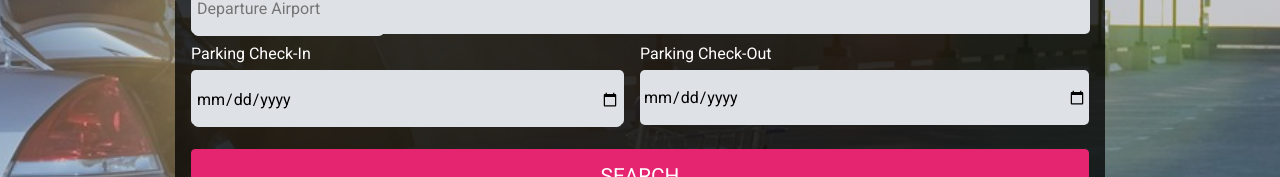
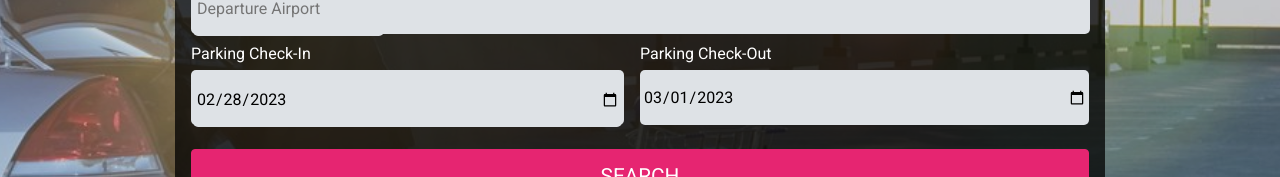
Before and after one commit to Shreyashs98/Airport-project, a React (Create React App) app: page / in a window 1280 px wide. Shown: the part 496-673 px from the top of the page. Built offline with nearby package versions, Linux system fonts and the light colour scheme.

Commit message:
(March 7) Step 5: Date operations using Moment.js

```diff
--- a/src/pages/SearchForm.js
+++ b/src/pages/SearchForm.js
@@ -1,9 +1,13 @@
 import React,{useState} from "react";
+import moment from "moment/moment";
+
+const today = moment().format('YYYY-MM-DD').toString()
+const tomorrow = moment().add(1,'days').format('YYYY-MM-DD').toString()
 
 const SearchForm = () => {
     const[departureAirport,setDepartureAirport ]= useState('');
-    const[parkingCheckIn,setParkingCheckIn ]= useState('');
-    const[parkingCheckOut,setParkingCheckOut ]= useState('');
+    const[parkingCheckIn,setParkingCheckIn ]= useState(today);
+    const[parkingCheckOut,setParkingCheckOut ]= useState(tomorrow);
     const[errors,SetErrors]=useState({
         departureAirport:false,
         parkingCheckIn:false,
@@ -18,7 +22,14 @@ const SearchForm = () => {
         console.log(parkingCheckIn);
         console.log(parkingCheckOut);
 
-        if(departureAirport && parkingCheckIn && parkingCheckOut)
+        if(moment(parkingCheckIn) > moment(parkingCheckOut))
+        {
+            alert("Check In Date can't be greater than Check Out Date")
+            SetErrors((err) => ({ ...err, parkingCheckOut: true }))
+
+        }
+
+       else if(departureAirport && parkingCheckIn && parkingCheckOut)
         {
             alert("Form Submitted")
         }
@@ -36,29 +47,40 @@ const SearchForm = () => {
     const parkingCheckOutHandler =(e) => {
         const {value}=e.target;
             setParkingCheckOut(value);
-        if(e.target.value){
-            SetErrors({
-                ...errors,
-                parkingCheckOut:false
-            })
-        }
+            if(moment(parkingCheckIn) > moment(parkingCheckOut))
+            {
+                alert("Check In Date can't be greater than Check Out Date")
+                SetErrors((err) => ({ ...err, parkingCheckOut: true }))
+
+            }
+            if (e.target.value) {
+                SetErrors((err) => ({ ...err, parkingCheckOut: false }))
+                } else {
+                SetErrors((err) => ({ ...err, parkingCheckOut: true }))
+                }
 
     }
     const parkingCheckInHandler =(e) => {
         const {value}=e.target;
             setParkingCheckIn(value);
-        if(e.target.value){
-            SetErrors({
-                ...errors,
-                parkingCheckIn:false
-            })
-        }
+            if(moment(parkingCheckIn) > moment(parkingCheckOut))
+            {
+                alert("Check In Date can't be greater than Check Out Date")
+                SetErrors((err) => ({ ...err, parkingCheckOut: true }))
+
+            }
+            if (e.target.value) {
+                SetErrors((err) => ({ ...err, parkingCheckIn: false }))
+                } else {
+                SetErrors((err) => ({ ...err, parkingCheckIn: true }))
+                }
     }
     const departureAirportHandler =(e) => {
         const {value}=e.target;
-        if(value.length<10){
+        if(value.length<15){
             setDepartureAirport(value);
         }
+
         if(e.target.value){
             SetErrors({
                 ...errors,
```
